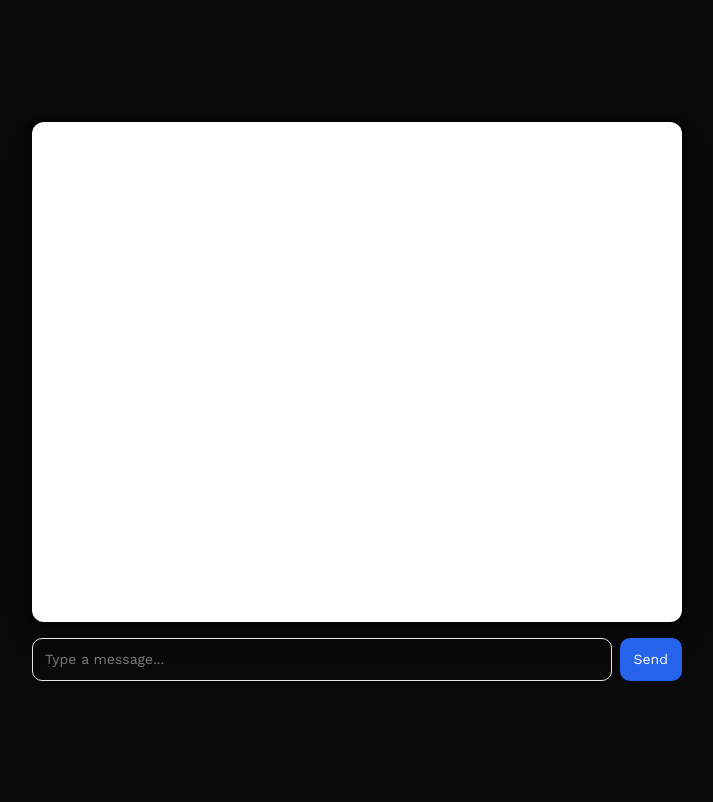
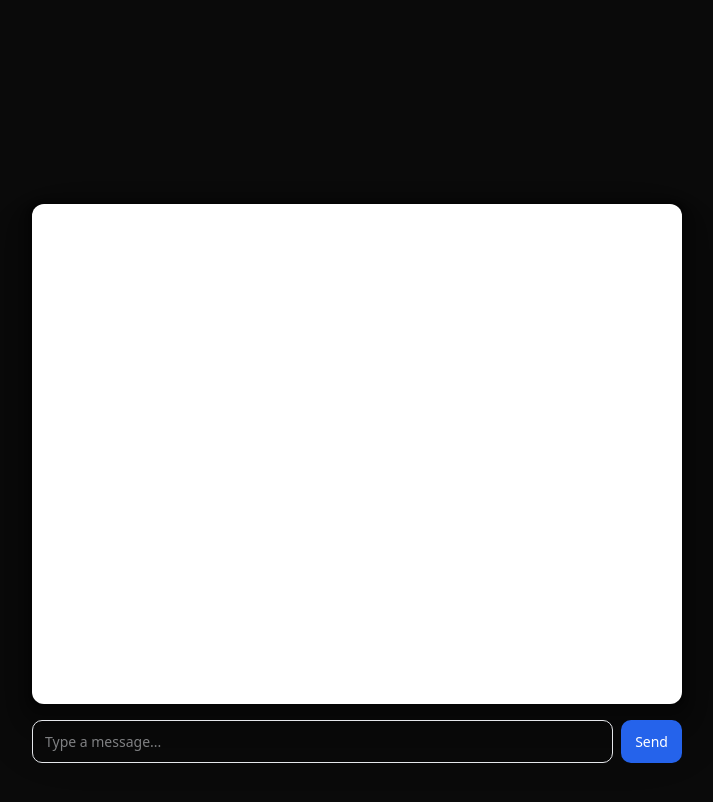
Before and after one commit to INTERACT-LLM/frontend, a Next.js app: page / in a window 1280 px wide. Shown: the whole page, without its empty margins (283-996 px from the left). Built offline with nearby package versions, Linux system fonts and the light colour scheme.

Commit message:
fix: change background to a slightly less aggresive white + add header to the global layout layout.js (keep old layout as comment for now)

```diff
--- a/src/app/globals.css
+++ b/src/app/globals.css
@@ -1,7 +1,7 @@
 @import 'tailwindcss';
 
 :root {
-  --background: #ffffff;
+  --background: #f6f7fb;;
   --foreground: #171717;
 }
 
@@ -15,7 +15,7 @@
 @media (prefers-color-scheme: light) {
   :root {
     --background: #0a0a0a;
-    --foreground: #ededed;
+    --foreground: #f6f7fb;;
   }
 }
 
--- a/src/app/layout.js
+++ b/src/app/layout.js
@@ -1,3 +1,4 @@
+import Header from "@/components/Header/Header";
 import { Work_Sans, IBM_Plex_Mono } from 'next/font/google';
 import './globals.css';
 
@@ -17,8 +18,22 @@ export { workSans, mono };
 
 export default function RootLayout({ children }) {
   return (
+    <html lang="en">
+      <body className="min-h-screen flex flex-col antialiased">
+        <Header />
+        <main className="flex-1">{children}</main>
+      </body>
+    </html>
+  );
+}
+
+// old root layout
+/*
+export default function RootLayout({ children }) {
+  return (
     <html lang="en" className={`${workSans.variable} ${mono.variable} h-full antialiased`}>
       <body className="min-h-full flex flex-col">{children}</body>
     </html>
   );
 }
+*/
```
